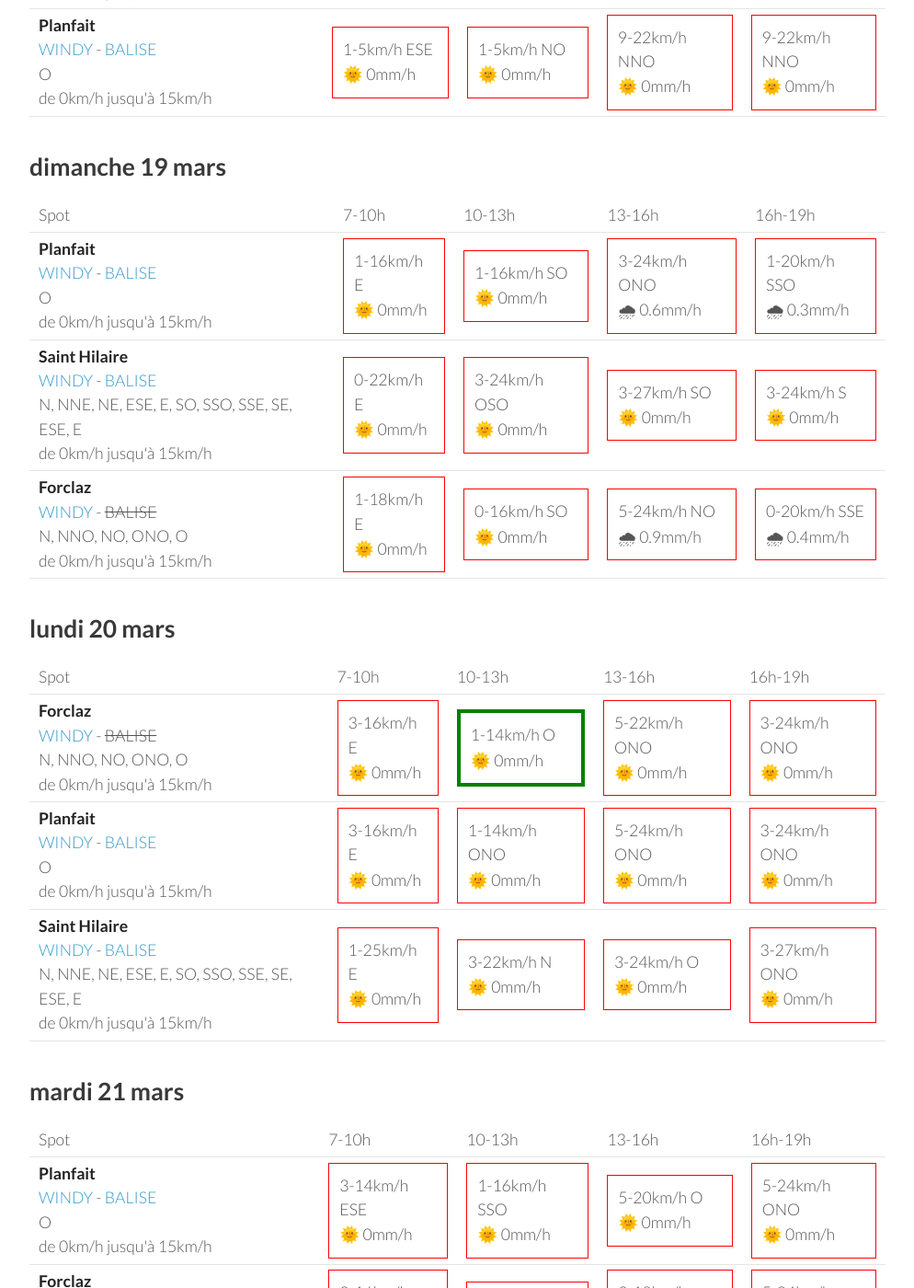
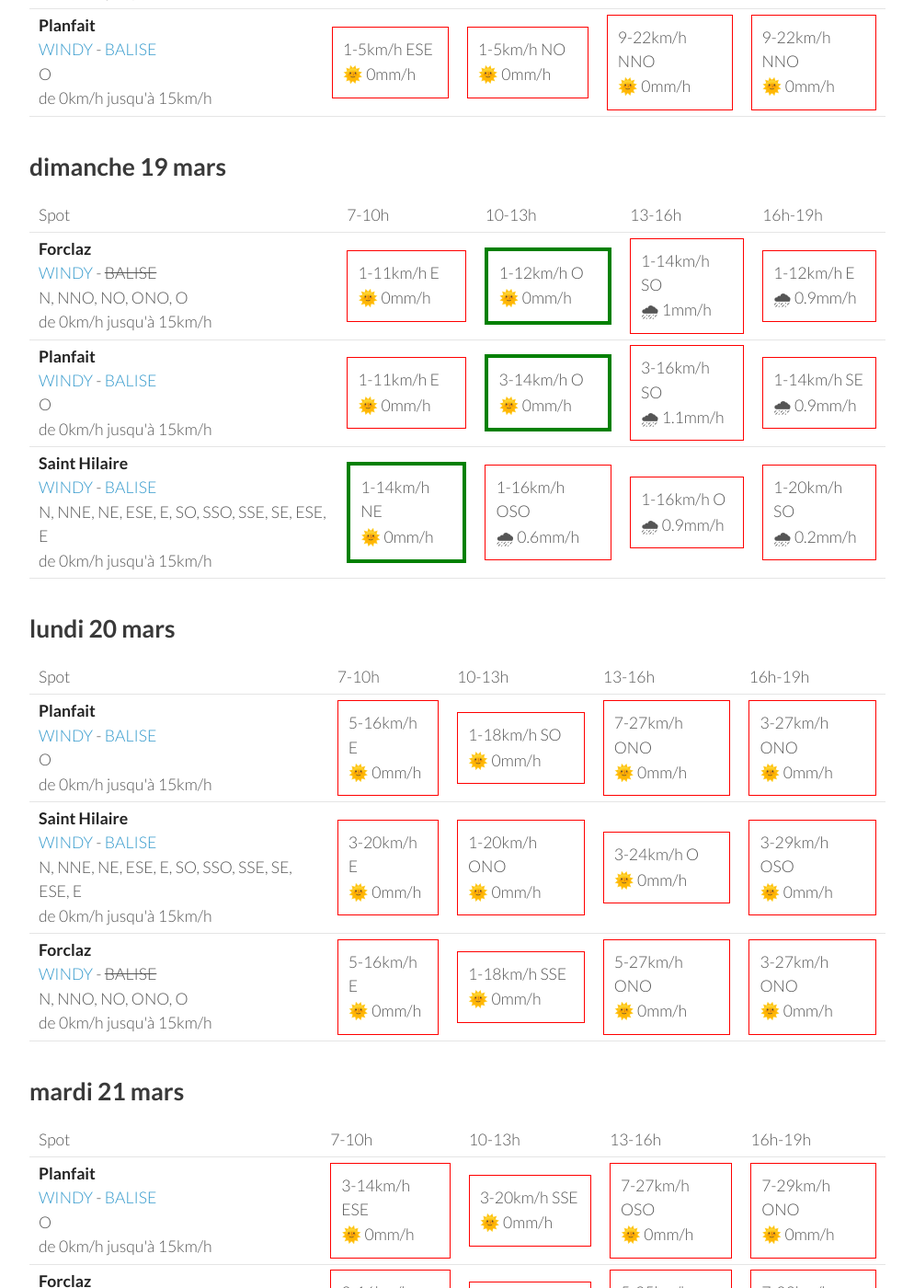
Before and after one commit to parapente-dans-le-nord/parapente-dans-le-nord.github.io, a Jekyll site: the page built from alpes_nord.markdown, in a window 1280 px wide and 1400 px high, scrolled down 1119 px. Shown: the whole window at 92% size, without its empty margins (26-1020 px from the left). Built offline with Jekyll 4.4.1, drawn with Linux system fonts in a browser that asks for light colours; some of the changed text lies outside the part shown.

Commit message:
update index.markdown

```diff
--- a/alpes_nord.markdown
+++ b/alpes_nord.markdown
@@ -114,32 +114,32 @@ page mise à jour le vendredi 17 mars 06:25
       <td>16h-19h</td>
     </tr>
 <tr>
+        <td><strong>Forclaz</strong><br><a href="https://windy.com/45.814/6.247?45.375,6.246,8,m:eVwaglz">WINDY</a> - <span class="no-balise"> BALISE </span><br> <span class="vent-favorable">N, NNO, NO, ONO, O</span><br><span class="force-vent">de 0km/h jusqu'à 15km/h</span> </td>
+
+            <td><div class="not-flyable"><p>1-11km/h E</p><p>🌞 0mm/h</p></div></td>
+            <td><div class="flyable"><p>1-12km/h O</p><p>🌞 0mm/h</p></div></td>
+            <td><div class="not-flyable"><p>1-14km/h SO</p><p>🌧 1mm/h</p></div></td>
+            <td><div class="not-flyable"><p>1-12km/h E</p><p>🌧 0.9mm/h</p></div></td>
+
+
+    </tr>
+<tr>
         <td><strong>Planfait</strong><br><a href="https://windy.com/45.853/6.223?45.415,6.223,8">WINDY</a> - <span class=""><a href="https://www.openwindmap.org/PP496">BALISE</a> </span><br> <span class="vent-favorable">O</span><br><span class="force-vent">de 0km/h jusqu'à 15km/h</span> </td>
 
-            <td><div class="not-flyable"><p>1-16km/h E</p><p>🌞 0mm/h</p></div></td>
-            <td><div class="not-flyable"><p>1-16km/h SO</p><p>🌞 0mm/h</p></div></td>
-            <td><div class="not-flyable"><p>3-24km/h ONO</p><p>🌧 0.6mm/h</p></div></td>
-            <td><div class="not-flyable"><p>1-20km/h SSO</p><p>🌧 0.3mm/h</p></div></td>
+            <td><div class="not-flyable"><p>1-11km/h E</p><p>🌞 0mm/h</p></div></td>
+            <td><div class="flyable"><p>3-14km/h O</p><p>🌞 0mm/h</p></div></td>
+            <td><div class="not-flyable"><p>3-16km/h SO</p><p>🌧 1.1mm/h</p></div></td>
+            <td><div class="not-flyable"><p>1-14km/h SE</p><p>🌧 0.9mm/h</p></div></td>
 
 
     </tr>
 <tr>
         <td><strong>Saint Hilaire</strong><br><a href="https://windy.com/45.307/5.888?45.087,5.889,9,m:eUFagkX">WINDY</a> - <span class=""><a href="http://www.balisemeteo.com/balise.php?idBalise=61">BALISE</a> </span><br> <span class="vent-favorable">N, NNE, NE, ESE, E, SO, SSO, SSE, SE, ESE, E</span><br><span class="force-vent">de 0km/h jusqu'à 15km/h</span> </td>
 
-            <td><div class="not-flyable"><p>0-22km/h E</p><p>🌞 0mm/h</p></div></td>
-            <td><div class="not-flyable"><p>3-24km/h OSO</p><p>🌞 0mm/h</p></div></td>
-            <td><div class="not-flyable"><p>3-27km/h SO</p><p>🌞 0mm/h</p></div></td>
-            <td><div class="not-flyable"><p>3-24km/h S</p><p>🌞 0mm/h</p></div></td>
-
-
-    </tr>
-<tr>
-        <td><strong>Forclaz</strong><br><a href="https://windy.com/45.814/6.247?45.375,6.246,8,m:eVwaglz">WINDY</a> - <span class="no-balise"> BALISE </span><br> <span class="vent-favorable">N, NNO, NO, ONO, O</span><br><span class="force-vent">de 0km/h jusqu'à 15km/h</span> </td>
-
-            <td><div class="not-flyable"><p>1-18km/h E</p><p>🌞 0mm/h</p></div></td>
-            <td><div class="not-flyable"><p>0-16km/h SO</p><p>🌞 0mm/h</p></div></td>
-            <td><div class="not-flyable"><p>5-24km/h NO</p><p>🌧 0.9mm/h</p></div></td>
-            <td><div class="not-flyable"><p>0-20km/h SSE</p><p>🌧 0.4mm/h</p></div></td>
+            <td><div class="flyable"><p>1-14km/h NE</p><p>🌞 0mm/h</p></div></td>
+            <td><div class="not-flyable"><p>1-16km/h OSO</p><p>🌧 0.6mm/h</p></div></td>
+            <td><div class="not-flyable"><p>1-16km/h O</p><p>🌧 0.9mm/h</p></div></td>
+            <td><div class="not-flyable"><p>1-20km/h SO</p><p>🌧 0.2mm/h</p></div></td>
 
 
     </tr>
@@ -160,31 +160,31 @@ page mise à jour le vendredi 17 mars 06:25
       <td>16h-19h</td>
     </tr>
 <tr>
-        <td><strong>Forclaz</strong><br><a href="https://windy.com/45.814/6.247?45.375,6.246,8,m:eVwaglz">WINDY</a> - <span class="no-balise"> BALISE </span><br> <span class="vent-favorable">N, NNO, NO, ONO, O</span><br><span class="force-vent">de 0km/h jusqu'à 15km/h</span> </td>
-
-            <td><div class="not-flyable"><p>3-16km/h E</p><p>🌞 0mm/h</p></div></td>
-            <td><div class="flyable"><p>1-14km/h O</p><p>🌞 0mm/h</p></div></td>
-            <td><div class="not-flyable"><p>5-22km/h ONO</p><p>🌞 0mm/h</p></div></td>
-            <td><div class="not-flyable"><p>3-24km/h ONO</p><p>🌞 0mm/h</p></div></td>
-
-
-    </tr>
-<tr>
         <td><strong>Planfait</strong><br><a href="https://windy.com/45.853/6.223?45.415,6.223,8">WINDY</a> - <span class=""><a href="https://www.openwindmap.org/PP496">BALISE</a> </span><br> <span class="vent-favorable">O</span><br><span class="force-vent">de 0km/h jusqu'à 15km/h</span> </td>
 
-            <td><div class="not-flyable"><p>3-16km/h E</p><p>🌞 0mm/h</p></div></td>
-            <td><div class="not-flyable"><p>1-14km/h ONO</p><p>🌞 0mm/h</p></div></td>
-            <td><div class="not-flyable"><p>5-24km/h ONO</p><p>🌞 0mm/h</p></div></td>
-            <td><div class="not-flyable"><p>3-24km/h ONO</p><p>🌞 0mm/h</p></div></td>
+            <td><div class="not-flyable"><p>5-16km/h E</p><p>🌞 0mm/h</p></div></td>
+            <td><div class="not-flyable"><p>1-18km/h SO</p><p>🌞 0mm/h</p></div></td>
+            <td><div class="not-flyable"><p>7-27km/h ONO</p><p>🌞 0mm/h</p></div></td>
+            <td><div class="not-flyable"><p>3-27km/h ONO</p><p>🌞 0mm/h</p></div></td>
 
 
     </tr>
 <tr>
         <td><strong>Saint Hilaire</strong><br><a href="https://windy.com/45.307/5.888?45.087,5.889,9,m:eUFagkX">WINDY</a> - <span class=""><a href="http://www.balisemeteo.com/balise.php?idBalise=61">BALISE</a> </span><br> <span class="vent-favorable">N, NNE, NE, ESE, E, SO, SSO, SSE, SE, ESE, E</span><br><span class="force-vent">de 0km/h jusqu'à 15km/h</span> </td>
 
-            <td><div class="not-flyable"><p>1-25km/h E</p><p>🌞 0mm/h</p></div></td>
-            <td><div class="not-flyable"><p>3-22km/h N</p><p>🌞 0mm/h</p></div></td>
+            <td><div class="not-flyable"><p>3-20km/h E</p><p>🌞 0mm/h</p></div></td>
+            <td><div class="not-flyable"><p>1-20km/h ONO</p><p>🌞 0mm/h</p></div></td>
             <td><div class="not-flyable"><p>3-24km/h O</p><p>🌞 0mm/h</p></div></td>
+            <td><div class="not-flyable"><p>3-29km/h OSO</p><p>🌞 0mm/h</p></div></td>
+
+
+    </tr>
+<tr>
+        <td><strong>Forclaz</strong><br><a href="https://windy.com/45.814/6.247?45.375,6.246,8,m:eVwaglz">WINDY</a> - <span class="no-balise"> BALISE </span><br> <span class="vent-favorable">N, NNO, NO, ONO, O</span><br><span class="force-vent">de 0km/h jusqu'à 15km/h</span> </td>
+
+            <td><div class="not-flyable"><p>5-16km/h E</p><p>🌞 0mm/h</p></div></td>
+            <td><div class="not-flyable"><p>1-18km/h SSE</p><p>🌞 0mm/h</p></div></td>
+            <td><div class="not-flyable"><p>5-27km/h ONO</p><p>🌞 0mm/h</p></div></td>
             <td><div class="not-flyable"><p>3-27km/h ONO</p><p>🌞 0mm/h</p></div></td>
 
 
@@ -209,9 +209,9 @@ page mise à jour le vendredi 17 mars 06:25
         <td><strong>Planfait</strong><br><a href="https://windy.com/45.853/6.223?45.415,6.223,8">WINDY</a> - <span class=""><a href="https://www.openwindmap.org/PP496">BALISE</a> </span><br> <span class="vent-favorable">O</span><br><span class="force-vent">de 0km/h jusqu'à 15km/h</span> </td>
 
             <td><div class="not-flyable"><p>3-14km/h ESE</p><p>🌞 0mm/h</p></div></td>
-            <td><div class="not-flyable"><p>1-16km/h SSO</p><p>🌞 0mm/h</p></div></td>
-            <td><div class="not-flyable"><p>5-20km/h O</p><p>🌞 0mm/h</p></div></td>
-            <td><div class="not-flyable"><p>5-24km/h ONO</p><p>🌞 0mm/h</p></div></td>
+            <td><div class="not-flyable"><p>3-20km/h SSE</p><p>🌞 0mm/h</p></div></td>
+            <td><div class="not-flyable"><p>7-27km/h OSO</p><p>🌞 0mm/h</p></div></td>
+            <td><div class="not-flyable"><p>7-29km/h ONO</p><p>🌞 0mm/h</p></div></td>
 
 
     </tr>
@@ -219,19 +219,19 @@ page mise à jour le vendredi 17 mars 06:25
         <td><strong>Forclaz</strong><br><a href="https://windy.com/45.814/6.247?45.375,6.246,8,m:eVwaglz">WINDY</a> - <span class="no-balise"> BALISE </span><br> <span class="vent-favorable">N, NNO, NO, ONO, O</span><br><span class="force-vent">de 0km/h jusqu'à 15km/h</span> </td>
 
             <td><div class="not-flyable"><p>3-16km/h ESE</p><p>🌞 0mm/h</p></div></td>
-            <td><div class="not-flyable"><p>1-18km/h SSE</p><p>🌞 0mm/h</p></div></td>
-            <td><div class="not-flyable"><p>3-18km/h ONO</p><p>🌞 0mm/h</p></div></td>
-            <td><div class="not-flyable"><p>5-24km/h ONO</p><p>🌞 0mm/h</p></div></td>
+            <td><div class="not-flyable"><p>3-20km/h SE</p><p>🌞 0mm/h</p></div></td>
+            <td><div class="not-flyable"><p>5-25km/h OSO</p><p>🌞 0mm/h</p></div></td>
+            <td><div class="not-flyable"><p>7-29km/h ONO</p><p>🌞 0mm/h</p></div></td>
 
 
     </tr>
 <tr>
         <td><strong>Saint Hilaire</strong><br><a href="https://windy.com/45.307/5.888?45.087,5.889,9,m:eUFagkX">WINDY</a> - <span class=""><a href="http://www.balisemeteo.com/balise.php?idBalise=61">BALISE</a> </span><br> <span class="vent-favorable">N, NNE, NE, ESE, E, SO, SSO, SSE, SE, ESE, E</span><br><span class="force-vent">de 0km/h jusqu'à 15km/h</span> </td>
 
-            <td><div class="not-flyable"><p>1-12km/h ENE</p><p>🌞 0mm/h</p></div></td>
-            <td><div class="not-flyable"><p>1-18km/h OSO</p><p>🌞 0mm/h</p></div></td>
-            <td><div class="not-flyable"><p>5-29km/h OSO</p><p>🌞 0mm/h</p></div></td>
-            <td><div class="not-flyable"><p>7-37km/h SO</p><p>🌞 0mm/h</p></div></td>
+            <td><div class="not-flyable"><p>1-16km/h ENE</p><p>🌞 0mm/h</p></div></td>
+            <td><div class="not-flyable"><p>3-24km/h OSO</p><p>🌞 0mm/h</p></div></td>
+            <td><div class="not-flyable"><p>5-35km/h SO</p><p>🌞 0mm/h</p></div></td>
+            <td><div class="not-flyable"><p>5-37km/h O</p><p>🌞 0mm/h</p></div></td>
 
 
     </tr>
@@ -239,3 +239,49 @@ page mise à jour le vendredi 17 mars 06:25
 </tbody>
 </table>
 {:/}
+## mercredi 22 mars
+
+{::nomarkdown}
+<table>
+  <tbody>
+    <tr>
+      <td>Spot</td>
+      <td>7-10h</td>
+      <td>10-13h</td>
+      <td>13-16h</td>
+      <td>16h-19h</td>
+    </tr>
+<tr>
+        <td><strong>Planfait</strong><br><a href="https://windy.com/45.853/6.223?45.415,6.223,8">WINDY</a> - <span class=""><a href="https://www.openwindmap.org/PP496">BALISE</a> </span><br> <span class="vent-favorable">O</span><br><span class="force-vent">de 0km/h jusqu'à 15km/h</span> </td>
+
+            <td><div class="not-flyable"><p>1-16km/h E</p><p>🌞 0mm/h</p></div></td>
+            <td><div class="not-flyable"><p>1-18km/h S</p><p>🌞 0mm/h</p></div></td>
+            <td><div class="not-flyable"><p>7-27km/h OSO</p><p>🌞 0mm/h</p></div></td>
+            <td><div class="not-flyable"><p>5-31km/h SSO</p><p>🌞 0mm/h</p></div></td>
+
+
+    </tr>
+<tr>
+        <td><strong>Forclaz</strong><br><a href="https://windy.com/45.814/6.247?45.375,6.246,8,m:eVwaglz">WINDY</a> - <span class="no-balise"> BALISE </span><br> <span class="vent-favorable">N, NNO, NO, ONO, O</span><br><span class="force-vent">de 0km/h jusqu'à 15km/h</span> </td>
+
+            <td><div class="not-flyable"><p>1-16km/h E</p><p>🌞 0mm/h</p></div></td>
+            <td><div class="not-flyable"><p>1-20km/h SSE</p><p>🌞 0mm/h</p></div></td>
+            <td><div class="not-flyable"><p>7-29km/h OSO</p><p>🌧 0.2mm/h</p></div></td>
+            <td><div class="not-flyable"><p>3-31km/h SSO</p><p>🌞 0mm/h</p></div></td>
+
+
+    </tr>
+<tr>
+        <td><strong>Saint Hilaire</strong><br><a href="https://windy.com/45.307/5.888?45.087,5.889,9,m:eUFagkX">WINDY</a> - <span class=""><a href="http://www.balisemeteo.com/balise.php?idBalise=61">BALISE</a> </span><br> <span class="vent-favorable">N, NNE, NE, ESE, E, SO, SSO, SSE, SE, ESE, E</span><br><span class="force-vent">de 0km/h jusqu'à 15km/h</span> </td>
+
+            <td><div class="not-flyable"><p>0-16km/h E</p><p>🌞 0mm/h</p></div></td>
+            <td><div class="not-flyable"><p>3-27km/h OSO</p><p>🌞 0mm/h</p></div></td>
+            <td><div class="not-flyable"><p>7-42km/h SO</p><p>🌞 0mm/h</p></div></td>
+            <td><div class="not-flyable"><p>5-40km/h SSO</p><p>🌞 0mm/h</p></div></td>
+
+
+    </tr>
+
+</tbody>
+</table>
+{:/}
```
Also changed, not shown: other parts of alpes_nord.markdown (+1 -1 lines).
